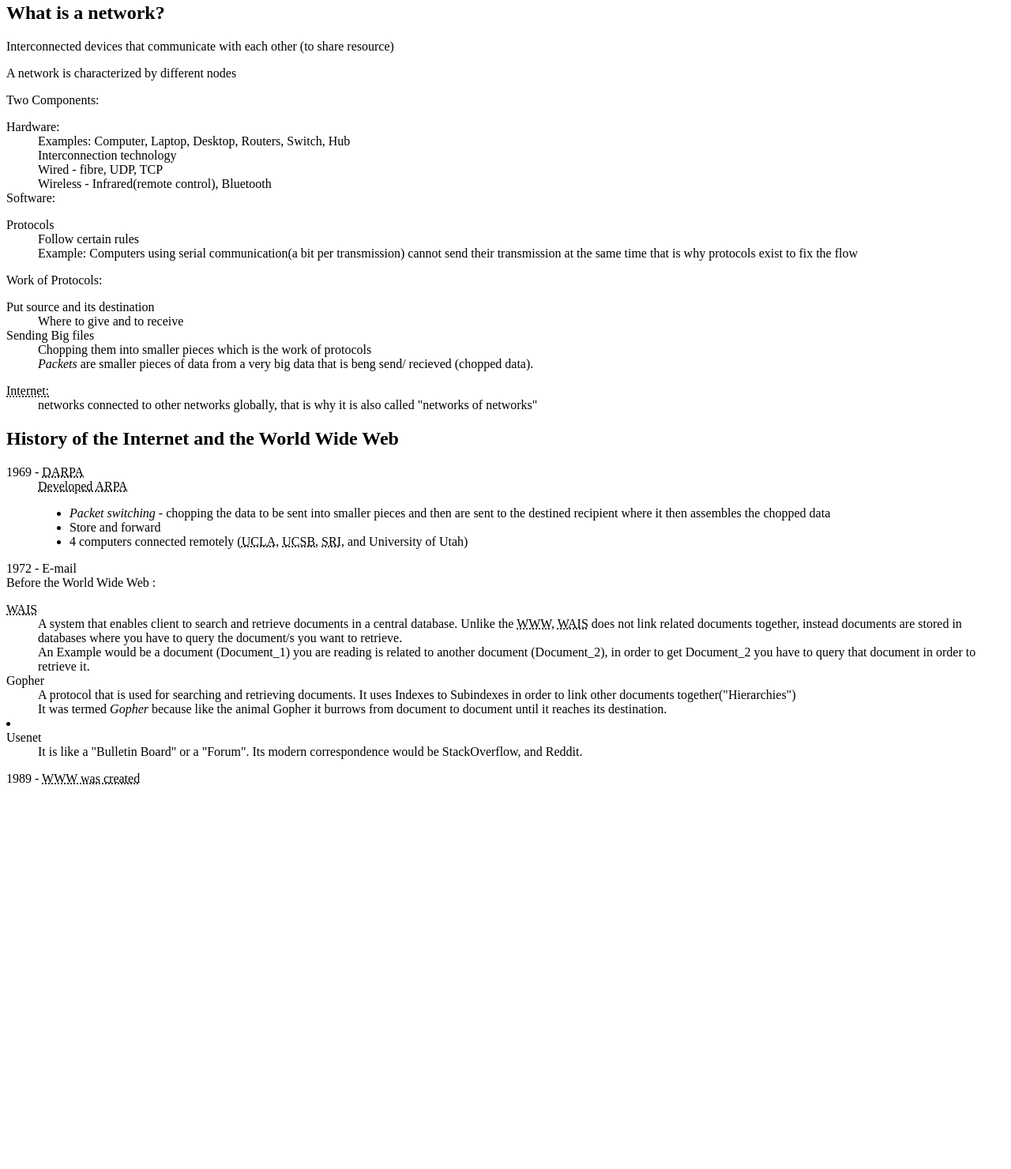
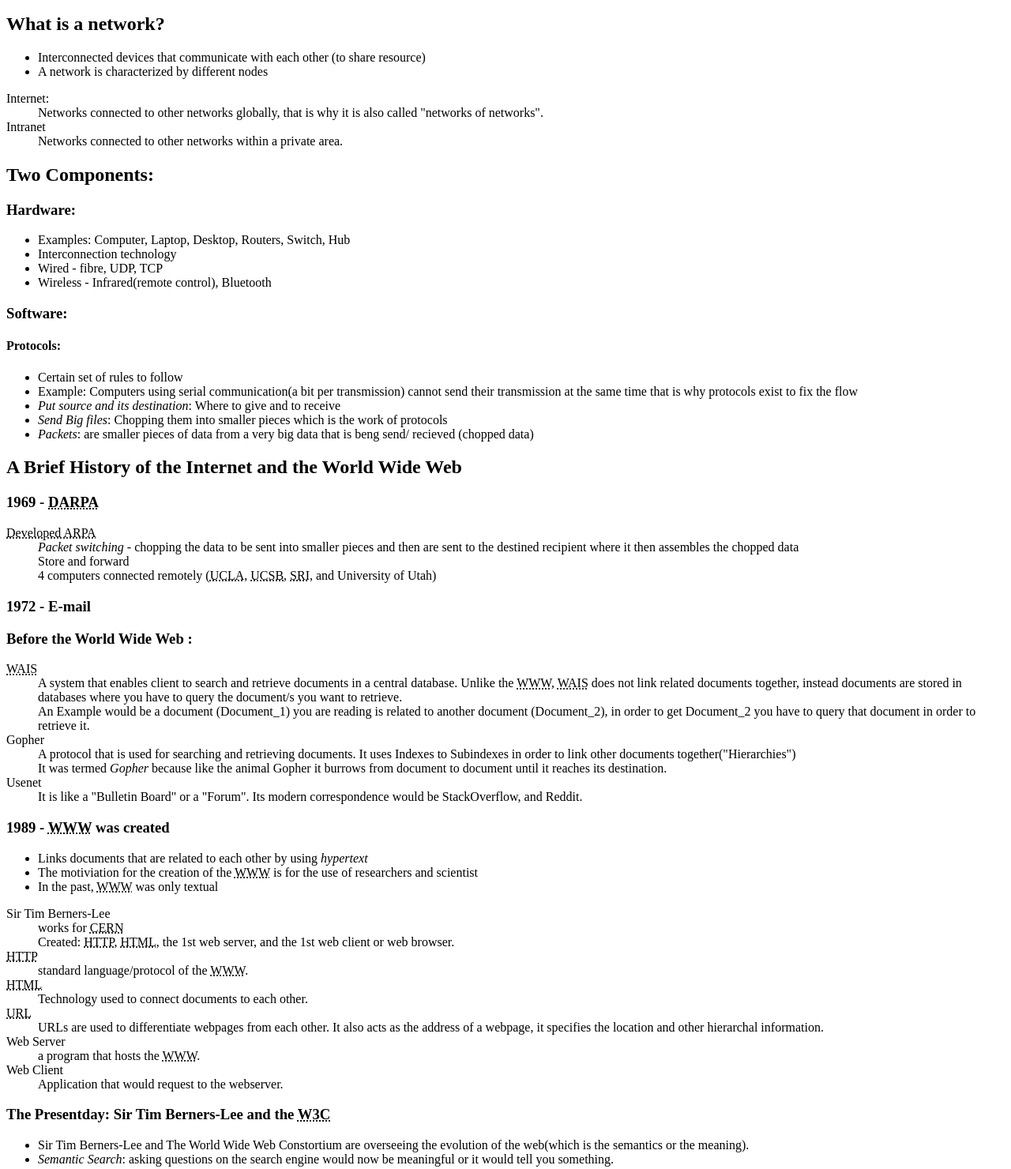
Before and after one commit to DanzelTaccayan/9433A, a plain HTML site: page webpage/content.html in a window 1280 px wide. Shown: the part 63-1543 px from the top of the page at 79% size. Before the commit the page ends 1074 px from the top, so only its background shows below. Drawn offline with Linux system fonts and the light colour scheme.

Commit message:
Edited and Validated html/content.html

```diff
--- a/webpage/content.html
+++ b/webpage/content.html
@@ -1,4 +1,5 @@
-<html>
+<!DOCTYPE html>
+<html lang ="en">
 <head>
 	<meta charset="UTF-8">
 	<title>Webtek 2017 </title>
@@ -8,63 +9,66 @@
 		<h1>Web Systems And Technologies</h1>
 	</header>
 	<nav class="top"></nav>
-	<nav class"sidebar"></nav>
+	<nav class="sidebar"></nav>
 
 	<main>
 		<section>
 			<h2>What is a network?</h2>
-				<p>Interconnected devices that communicate with each other (to share resource)</p>
-				<p>A network is characterized by different nodes</p>
+				<ul>
+					<li>Interconnected devices that communicate with each other (to share resource)</li>
+					<li>A network is characterized by different nodes</li>
+				</ul>
 			<dl>
-			<dt> Two Components: </dt>
-				<dl>
-					<dt>Hardware:</dt>
-						<dd>Examples: Computer, Laptop, Desktop, Routers, Switch, Hub</dd>
-						<dd>Interconnection technology</dd>
-						<dd>Wired -  fibre, UDP, TCP</dd>
-						<dd>Wireless - Infrared(remote control), Bluetooth</dd>
+				<dt>Internet:</dt>
+				<dd>Networks connected to other networks globally, that is why it is also called "networks of networks".</dd>
 
-					<dt>Software:</dt>
-						<dl>
-							<dt> Protocols</dd>
-								<dd>Follow certain rules<br>
-								Example: Computers using serial communication(a bit per transmission) cannot send their transmission at the same time that is why protocols exist to fix the flow</dd>
-									<dl>
-									<dt>Work of Protocols:</dt>
-										<dl>
-											<dt>Put source and its destination</dt>
-												<dd>Where to give and to receive</dd>
-											<dt>Sending Big files</dt>
-												<dd>Chopping them into smaller pieces which is the work of protocols</dd>
-												<dd><dfn>Packets</dfn> are smaller pieces of data from a very big data that is beng send/ recieved (chopped data).</dd>
-										</dl>
-									</dl>
-						</dl>
-				</dl>
-				<dt><abbr title="Interconnected Networks">Internet:</abbr></dt>
-							<dd>networks connected to other networks globally, that is why it is also called "networks of networks"</dd>
+				<dt>Intranet</dt>
+				<dd>Networks connected to other networks within a private area.</dd>
+			</dl>
 
-			</dl>
+			<h2> Two Components: </h2>
+
+					<h3>Hardware:</h3>
+						<ul>
+							<li>Examples: Computer, Laptop, Desktop, Routers, Switch, Hub</li>
+							<li>Interconnection technology</li>
+							<li>Wired -  fibre, UDP, TCP</li>
+							<li>Wireless - Infrared(remote control), Bluetooth</li>
+						</ul>
+
+					<h3>Software:</h3>
+
+							<h4> Protocols: </h4>
+						<ul>
+									<li>Certain set of rules to follow</li>
+									<li>Example: Computers using serial communication(a bit per transmission) cannot send their transmission at the same time that is why protocols exist to fix the flow</li>
+									<li><dfn>Put source and its destination</dfn>: Where to give and to receive</li>
+									<li><dfn>Send Big files</dfn>: Chopping them into smaller pieces which is the work of protocols</li>
+									<li><dfn>Packets</dfn>: are smaller pieces of data from a very big data that is beng send/ recieved (chopped data)</li>
+						</ul>
 
 
 		</section>
 
 		<section>
-			<h2>History of the Internet and the World Wide Web</h2>
-					<dl>
-						<dt>1969 - <abbr title="Defense Advanced Research Projects Agency">DARPA</abbr><dt>
-						<dd><abbr title="Advanced Research Projects Agency Network ">Developed ARPA</abbr>
-								<ul>
-									<li><dfn>Packet switching</dfn> - chopping the data to be sent into smaller pieces and then are sent to the destined recipient where it then assembles the chopped data</li>
-									<li>Store and forward</li>
-									<li> 4 computers connected remotely (<abbr title="University of California at Los Angeles">UCLA</abbr>,
-									<abbr title="University of California at Santa Barbara">UCSB</abbr>,
-									<abbr title="Stanford Research Institute">SRI</abbr>,
-									and University of Utah)</li>
-								</ul>
-							</dd>
-							<dt>1972 - E-mail</dt>
-							<dt>Before the World Wide Web :</dt>
+				<h2>A Brief History of the Internet and the World Wide Web</h2>
+					<div>
+							<h3>1969 - <abbr title="Defense Advanced Research Projects Agency">DARPA</abbr></h3>
+
+									<dl>
+									<dt><abbr title="Advanced Research Projects Agency Network ">Developed ARPA</abbr></dt>
+										<dd><dfn>Packet switching</dfn> - chopping the data to be sent into smaller pieces and then are sent to the destined recipient where it then assembles the chopped data</dd>
+										<dd>Store and forward</dd>
+										<dd> 4 computers connected remotely (<abbr title="University of California at Los Angeles">UCLA</abbr>,
+										<abbr title="University of California at Santa Barbara">UCSB</abbr>,
+										<abbr title="Stanford Research Institute">SRI</abbr>,
+										and University of Utah)</dd>
+									</dl>
+					</div>
+
+							<h3>1972 - E-mail</h3>
+					<div>
+							<h3>Before the World Wide Web :</h3>
 									<dl>
 										<dt><abbr title="Wide Area Information Servers">WAIS</abbr></dt>
 											<dd>A system that enables client to search and retrieve documents in a central database. Unlike the <abbr title="World Wide Web">WWW</abbr>, <abbr title="Wide Area Information System">WAIS</abbr> does not link related documents together, instead documents are stored in databases where you have to query the document/s you want to retrieve.<br> An Example would be a document (Document_1) you are reading is related to another document (Document_2), in order to get Document_2 you have to query that document in order to retrieve it.</dd>
@@ -72,14 +76,60 @@
 											<dd> A protocol that is used for searching and retrieving documents. It uses Indexes to Subindexes in order to link other documents together("Hierarchies")</dd>
 											<dd> It was termed <dfn>Gopher</dfn> because like the animal Gopher it burrows from document to document until it reaches its destination.</dd>
 
-										<li></li>
 										<dt>Usenet</dt>
 											<dd>It is like a "Bulletin Board" or a "Forum". Its modern correspondence would be StackOverflow, and Reddit.</dd>
 									</dl>
+					</div>
 
-							<dt>1989 - <abbr title="World Wide Web">WWW was created</abbr></dt>
-					</dl>
-			</article>
+
+					<div>
+							<h3>1989 - <abbr title="World Wide Web">WWW</abbr>  was created</h3>
+							<ul>
+								<li>Links documents that are related to each other by using <em>hypertext</em></li>
+
+								<li>The motiviation for the creation of the <abbr title="World Wide Web">WWW</abbr> is for the use of researchers and scientist</li>
+								<li>In the past, <abbr title="World Wide Web">WWW</abbr> was only textual</li>
+							</ul>
+
+								<dl>
+									<dt>Sir Tim Berners-Lee</dt>
+										<dd>works for <abbr title="European Organization for Nuclear Research">CERN</abbr></dd>
+										<dd>Created: <abbr title="Hypertext Transfer Protocol">HTTP</abbr>, <abbr title="Hypertext Markup Language">HTML</abbr>, the 1st web server, and the 1st web client or web browser.</dd>
+
+									<dt>
+										<abbr title="Hypertext Transfer Protocol">HTTP</abbr>
+									</dt>
+
+									<dd>
+										standard language/protocol of the <abbr title="World Wide Web">WWW</abbr>.
+									</dd>
+
+									<dt><abbr title="Hypertext Transfer Protocol">HTML</abbr></dt>
+										<dd>Technology used to connect documents to each other.</dd>
+
+									<dt><abbr title="Uniform Resource Locator">URL</abbr></dt>
+										<dd>URLs are used to differentiate webpages from each other. It also acts as the address of a webpage, it specifies the location and other hierarchal information.</dd>
+
+									<dt>Web Server</dt>
+										<dd>a program that hosts the <abbr title="World Wide Web">WWW</abbr>.</dd>
+
+									<dt>Web Client</dt>
+										<dd>Application that would request to the webserver.</dd>
+								</dl>
+					</div>
+
+					<div>
+						<h3>The Presentday: Sir Tim Berners-Lee and the <abbr title="World Wide Web Consortium">W3C</abbr></h3>
+							<ul>
+								<li>Sir Tim Berners-Lee and The World Wide Web Constortium are overseeing the evolution of the web(which is the semantics or the meaning).</li>
+								<li><dfn>Semantic Search</dfn>: asking questions on the search engine would now be meaningful or it would tell you something.</li>
+							</ul>
+
+					</div>
+
+
+
+
 		</section>
 
 
```
